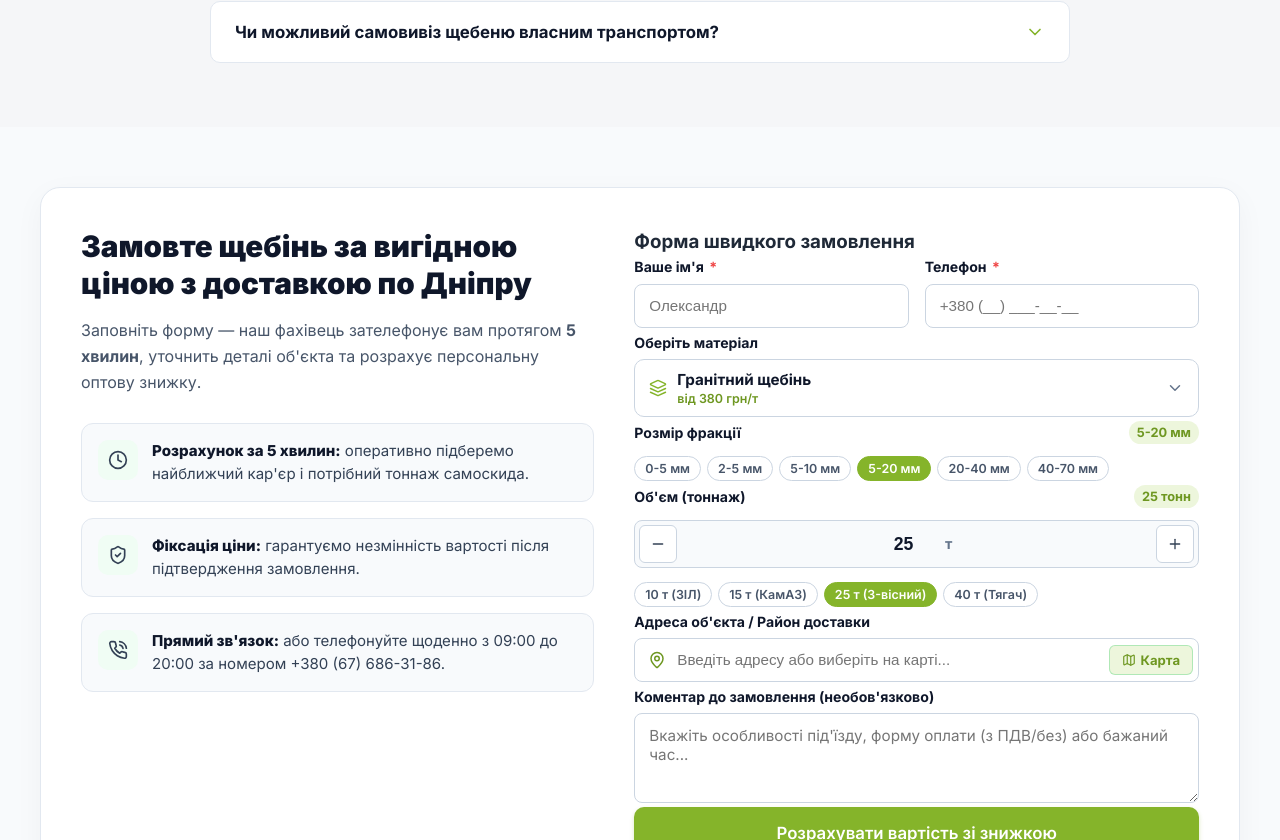
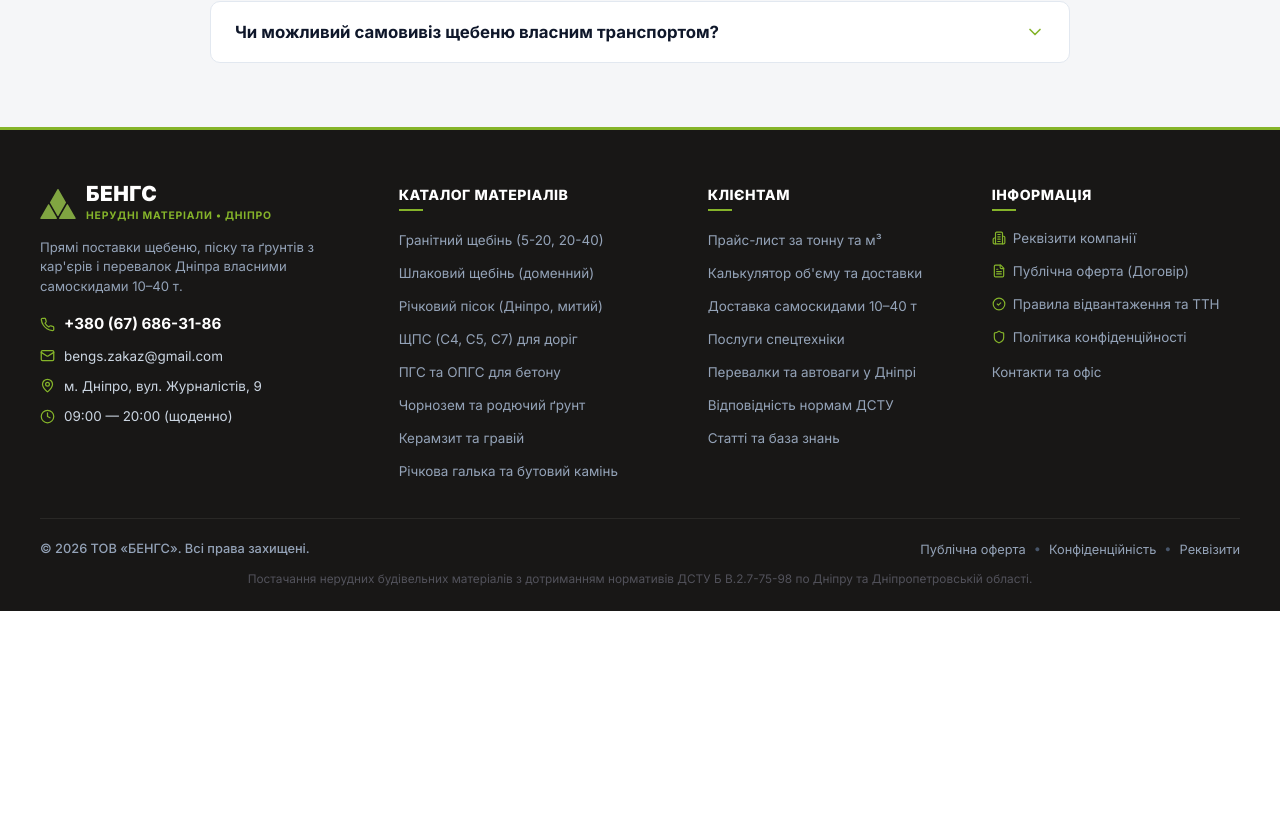
Before and after one commit to awraamgitelman-ops/budopest, a React (Vite) app: page / in a window 1280 px wide. Shown: the part 11160-12000 px from the top of the page. After the commit the page ends 11771 px from the top, so only its background shows below. Built offline with nearby package versions, Linux system fonts and the light colour scheme; the HTML template or start-up script is replaced by a standard one.

Commit message:
feat: completely remove quick order section (OrderForm) from main page

```diff
--- a/src/pages/HomePage.jsx
+++ b/src/pages/HomePage.jsx
@@ -10,7 +10,6 @@
 import { WarehouseMap } from '../components/WarehouseMap';
 import { Certificates } from '../components/Certificates';
 import { FAQ } from '../components/FAQ';
-import { OrderForm } from '../components/OrderForm';
 
 export const HomePage = ({ selectedSection, onSelectSection, onOpenOrderModal }) => {
   return (
@@ -38,7 +37,6 @@
       <WarehouseMap onOpenOrderModal={onOpenOrderModal} />
       <Certificates />
       <FAQ />
-      <OrderForm />
     </>
   );
 
```
